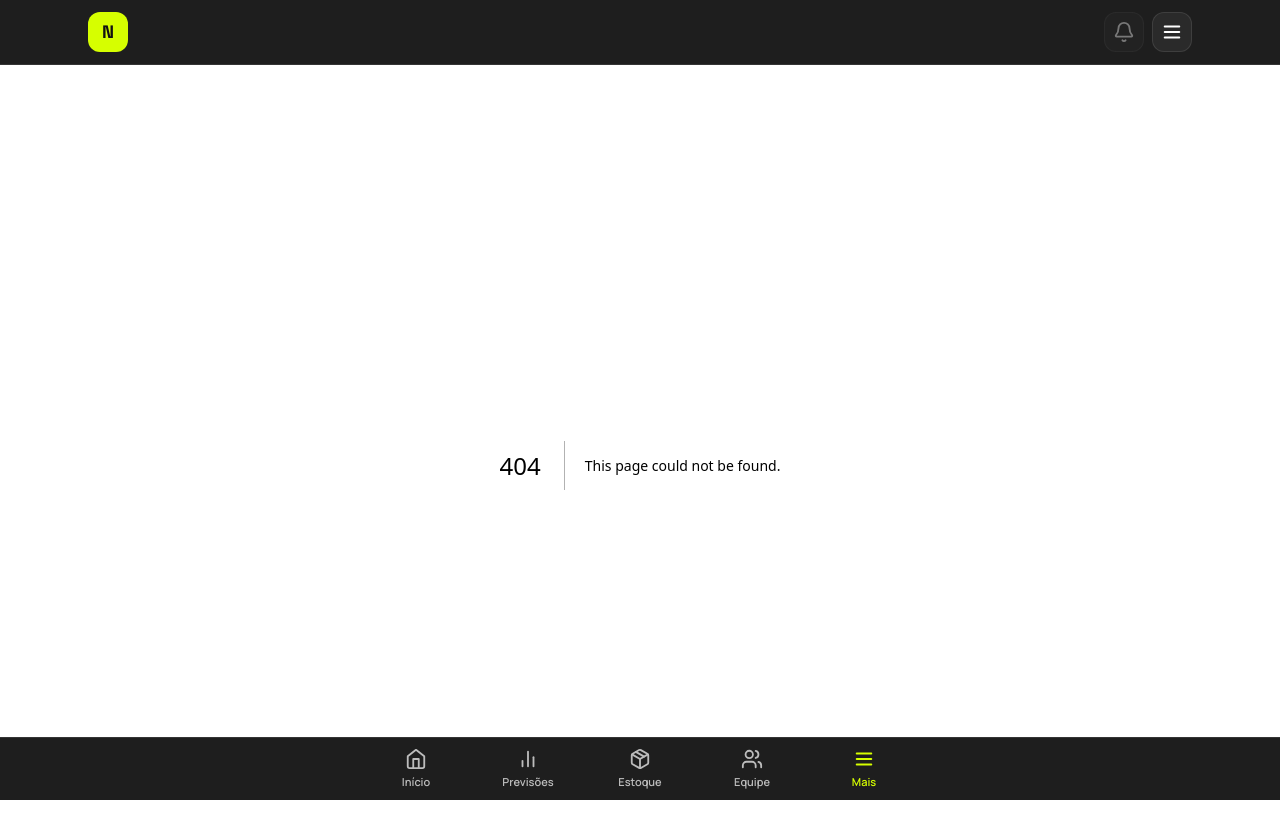
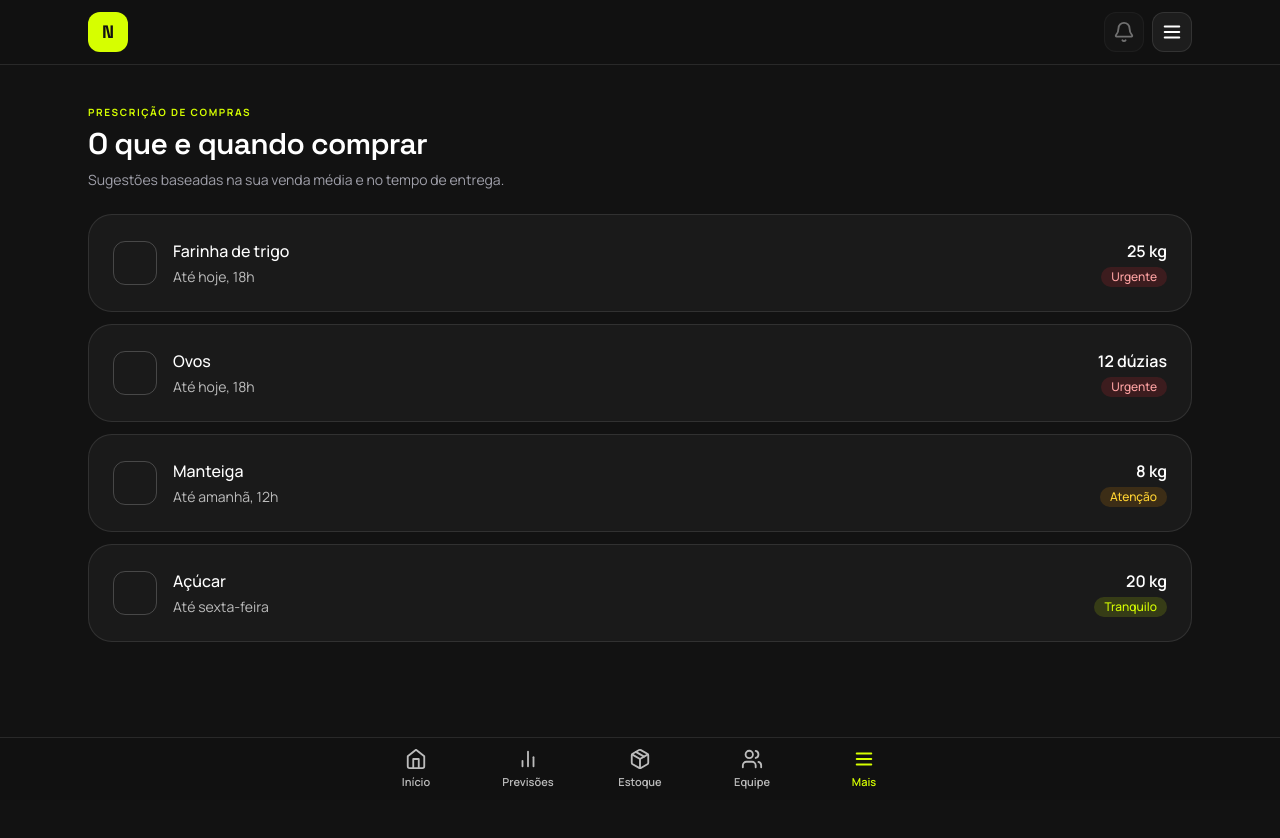
Before and after one commit to Hosz/DemandaRecife, a Next.js app in the folder app/: page /compras in a window 1280 px wide. Before the commit this address had no page. Shown: the top 838 px of the page. After the commit the page ends 800 px from the top, so only its background shows below. Built offline with nearby package versions, Linux system fonts and the light colour scheme.

Commit message:
feat(app): UI da lista de prescrição de compras (RF04)

```diff
--- /dev/null
+++ b/app/app/components/PurchaseList.tsx
@@ -0,0 +1,111 @@
+"use client";
+
+import { useState } from "react";
+
+type Urgency = "hoje" | "amanha" | "semana";
+
+type PurchaseItem = {
+  id: number;
+  product: string;
+  quantity: string;
+  deadline: string;
+  when: Urgency;
+};
+
+const URGENCY_ORDER: Record<Urgency, number> = {
+  hoje: 0,
+  amanha: 1,
+  semana: 2,
+};
+
+const WHEN_LABEL: Record<Urgency, string> = {
+  hoje: "Urgente",
+  amanha: "Atenção",
+  semana: "Tranquilo",
+};
+
+const WHEN_STYLE: Record<Urgency, string> = {
+  hoje: "bg-red-500/15 text-red-300",
+  amanha: "bg-amber-500/15 text-amber-300",
+  semana: "bg-acid/15 text-acid",
+};
+
+// Dados de exemplo. Depois trocar pela chamada à API (RF04 do back).
+const ITEMS: PurchaseItem[] = [
+  { id: 1, product: "Farinha de trigo", quantity: "25 kg", deadline: "Até hoje, 18h", when: "hoje" },
+  { id: 2, product: "Ovos", quantity: "12 dúzias", deadline: "Até hoje, 18h", when: "hoje" },
+  { id: 3, product: "Manteiga", quantity: "8 kg", deadline: "Até amanhã, 12h", when: "amanha" },
+  { id: 4, product: "Açúcar", quantity: "20 kg", deadline: "Até sexta-feira", when: "semana" },
+];
+
+export function PurchaseList() {
+  const [bought, setBought] = useState<Set<number>>(new Set());
+
+  function toggleBought(id: number) {
+    setBought((prev) => {
+      const next = new Set(prev);
+      if (next.has(id)) {
+        next.delete(id);
+      } else {
+        next.add(id);
+      }
+      return next;
+    });
+  }
+
+  // Mais urgentes no topo; itens já comprados vão pro final.
+  const sorted = [...ITEMS].sort((a, b) => {
+    const doneDiff = Number(bought.has(a.id)) - Number(bought.has(b.id));
+    if (doneDiff !== 0) return doneDiff;
+    return URGENCY_ORDER[a.when] - URGENCY_ORDER[b.when];
+  });
+
+  return (
+    <ul className="space-y-3">
+      {sorted.map((item) => {
+        const done = bought.has(item.id);
+
+        return (
+          <li
+            key={item.id}
+            className={`panel flex items-center gap-4 transition ${done ? "opacity-50" : ""}`}
+          >
+            <button
+              type="button"
+              onClick={() => toggleBought(item.id)}
+              aria-pressed={done}
+              aria-label={
+                done
+                  ? `Desmarcar ${item.product} como comprado`
+                  : `Marcar ${item.product} como comprado`
+              }
+              className={`flex h-11 w-11 shrink-0 items-center justify-center rounded-xl border text-lg font-bold transition ${
+                done
+                  ? "border-acid bg-acid text-ink"
+                  : "border-white/20 text-transparent hover:border-acid"
+              }`}
+            >
+              ✓
+            </button>
+
+            <div className="min-w-0 flex-1">
+              <p className={`truncate font-medium text-white ${done ? "line-through" : ""}`}>
+                {item.product}
+              </p>
+              <p className="mt-1 text-sm text-muted">{item.deadline}</p>
+            </div>
+
+            <div className="shrink-0 text-right">
+              <p className="font-semibold text-white">{item.quantity}</p>
+              <span
+                className={`mt-1 inline-block rounded-full px-2.5 py-0.5 text-xs font-medium ${WHEN_STYLE[item.when]}`}
+              >
+                {done ? "Comprado" : WHEN_LABEL[item.when]}
+              </span>
+            </div>
+          </li>
+        );
+      })}
+    </ul>
+  );
+}
--- /dev/null
+++ b/app/app/compras/page.tsx
@@ -0,0 +1,19 @@
+import { PurchaseList } from "../components/PurchaseList";
+
+export default function ComprasPage() {
+  return (
+    <main className="mx-auto w-full max-w-6xl px-4 pb-24 pt-6 sm:px-6 sm:pt-10">
+      <header className="mb-6">
+        <p className="eyebrow">Prescrição de compras</p>
+        <h1 className="font-display text-2xl font-semibold tracking-tight sm:text-3xl">
+          O que e quando comprar
+        </h1>
+        <p className="mt-2 text-sm text-zinc-400">
+          Sugestões baseadas na sua venda média e no tempo de entrega.
+        </p>
+      </header>
+
+      <PurchaseList />
+    </main>
+  );
+}
```
